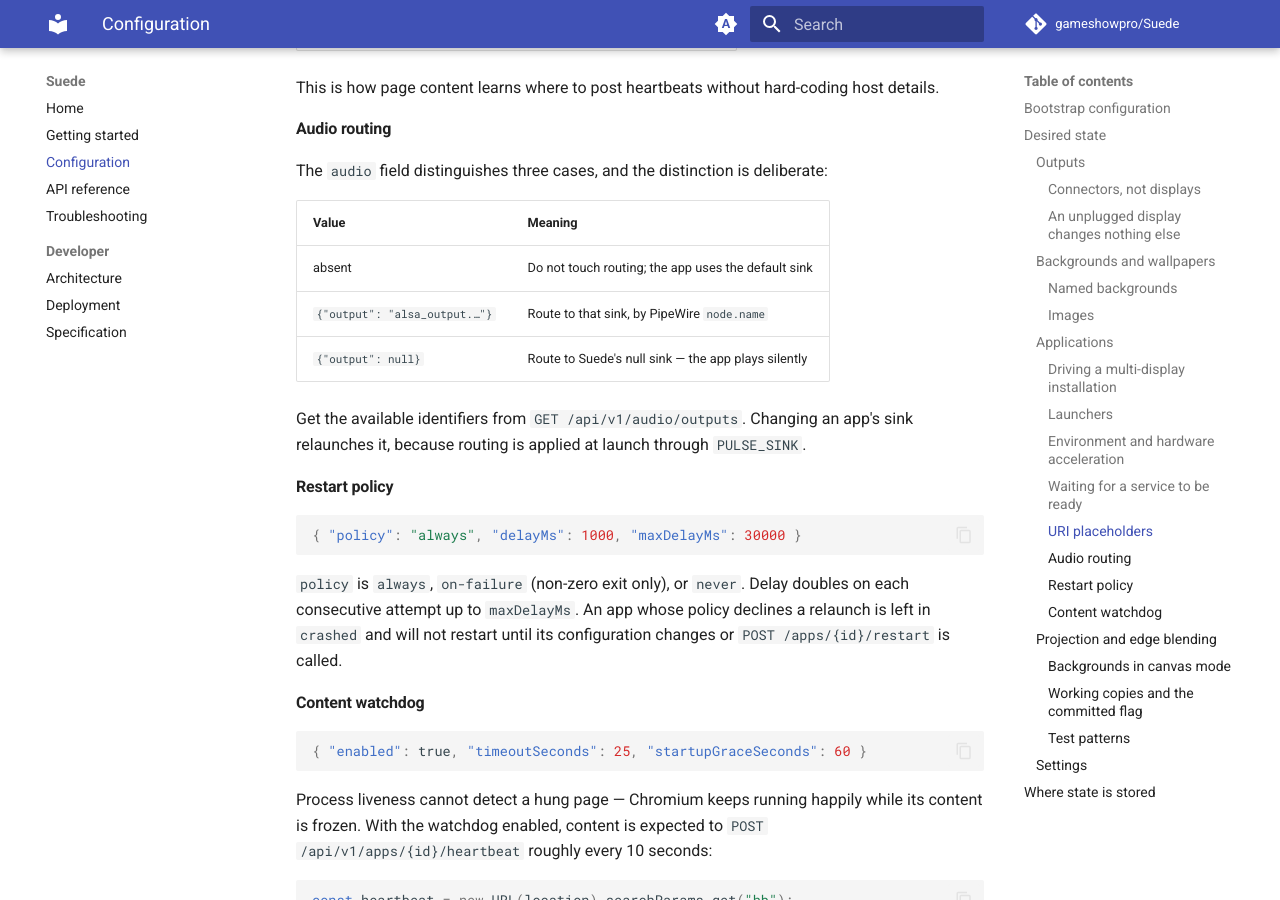
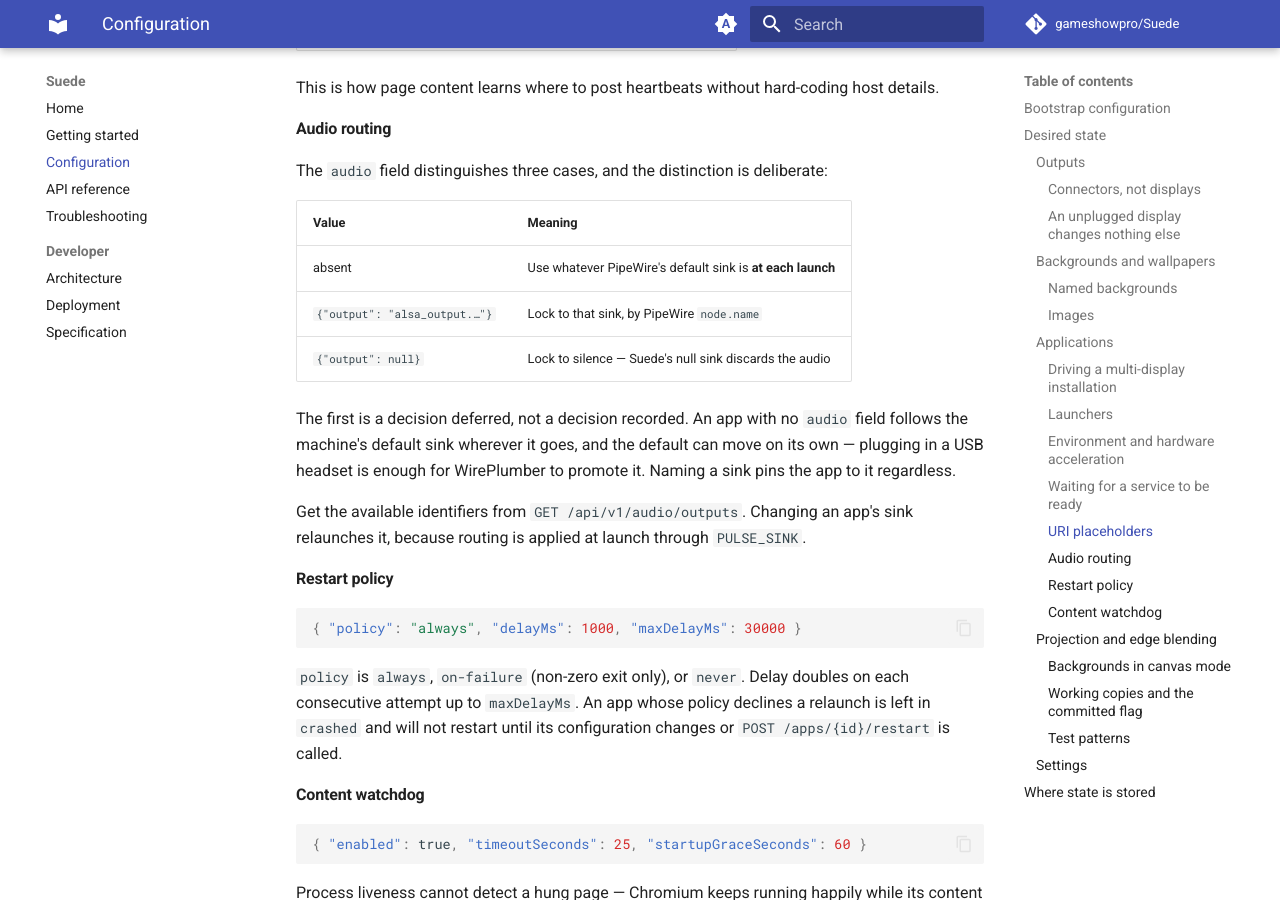
Before and after one commit to gameshowpro/Suede, an MkDocs documentation site: the page built from docs/configuration.md, in a window 1280 px wide and 900 px high, scrolled down 12717 px. Built offline with MkDocs 1.6.1 and Material for MkDocs 9.7.7, drawn with Linux system fonts in a browser that asks for light colours; comment, search, counter and statistics services are not loaded.

Commit message:
Say what the audio choice is, not what Suede does about it
The sink dropdown offered "Leave untouched" and a bare list of device
names, which described Suede's internals rather than the decision being
made, and hid the one thing that matters: whether the choice is settled
now or deferred to each launch. Two people reading it in a row took the
default pill on the Audio tab to be a preselection for that dropdown,
which it never was.

The options now name the decision. "Use default on each launch" says
plainly that nothing is being recorded and the app will follow the
machine's default wherever it goes - and it does go, since plugging in
a USB headset is enough for WirePlumber to promote it. "Lock to
<device>" says the opposite: pinned, whatever the default becomes.
Silence gets the same treatment, since routing to the null sink is a
lock too.

The same distinction now reads the same way in the three other places
it is stated: the Audio tab's explanation of the default pill, the
routing table in the configuration guide, and the AudioConfig schema
description that clients see.

Wording from the operator, who was the one it had confused.

Co-Authored-By: Claude Fable 5 <noreply@anthropic.com>

```diff
--- a/docs/configuration.md
+++ b/docs/configuration.md
@@ -415,9 +415,14 @@ The `audio` field distinguishes three cases, and the distinction is deliberate:
 
 | Value | Meaning |
 |---|---|
-| absent | Do not touch routing; the app uses the default sink |
-| `{"output": "alsa_output.…"}` | Route to that sink, by PipeWire `node.name` |
-| `{"output": null}` | Route to Suede's null sink — the app plays silently |
+| absent | Use whatever PipeWire's default sink is **at each launch** |
+| `{"output": "alsa_output.…"}` | Lock to that sink, by PipeWire `node.name` |
+| `{"output": null}` | Lock to silence — Suede's null sink discards the audio |
+
+The first is a decision deferred, not a decision recorded. An app with no
+`audio` field follows the machine's default sink wherever it goes, and the
+default can move on its own — plugging in a USB headset is enough for
+WirePlumber to promote it. Naming a sink pins the app to it regardless.
 
 Get the available identifiers from `GET /api/v1/audio/outputs`. Changing an app's sink relaunches it, because routing is applied at launch through `PULSE_SINK`.
 
```
Also changed, not shown: src/api/ui/index.html (+15 -9 lines), 2 other files.
